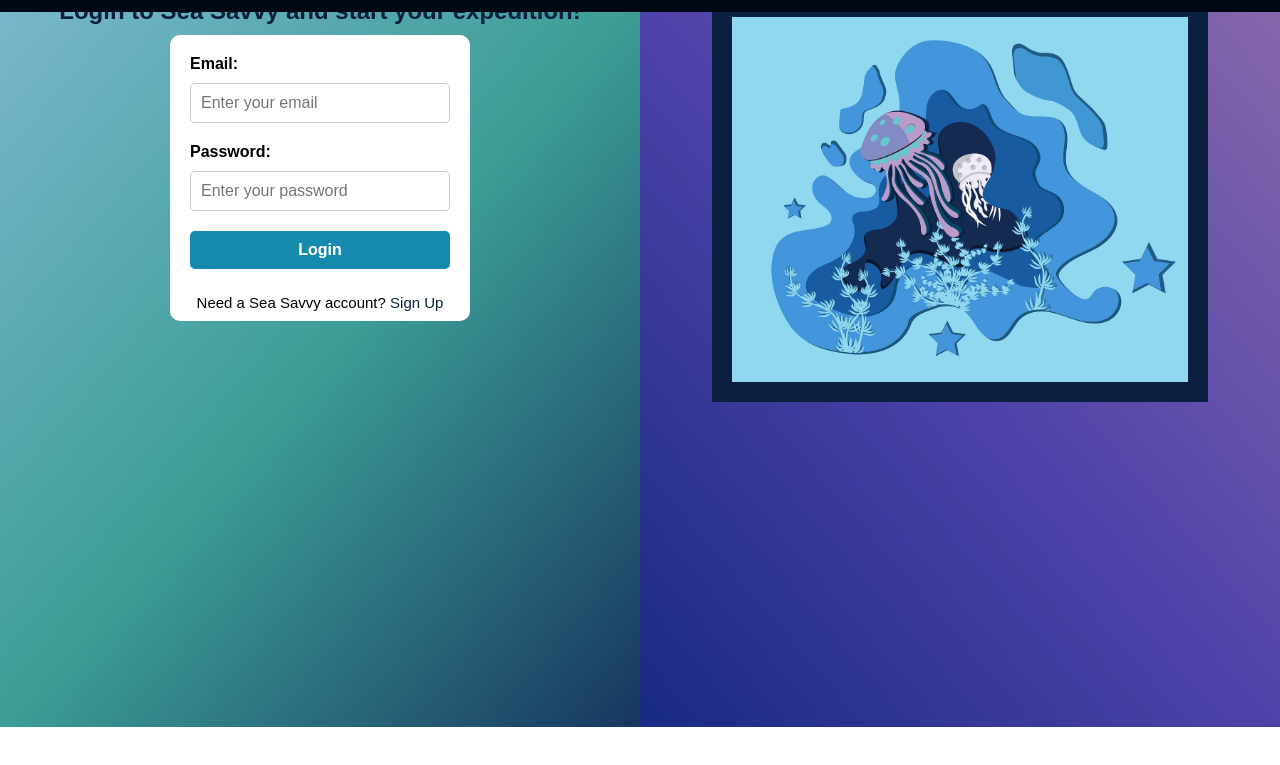
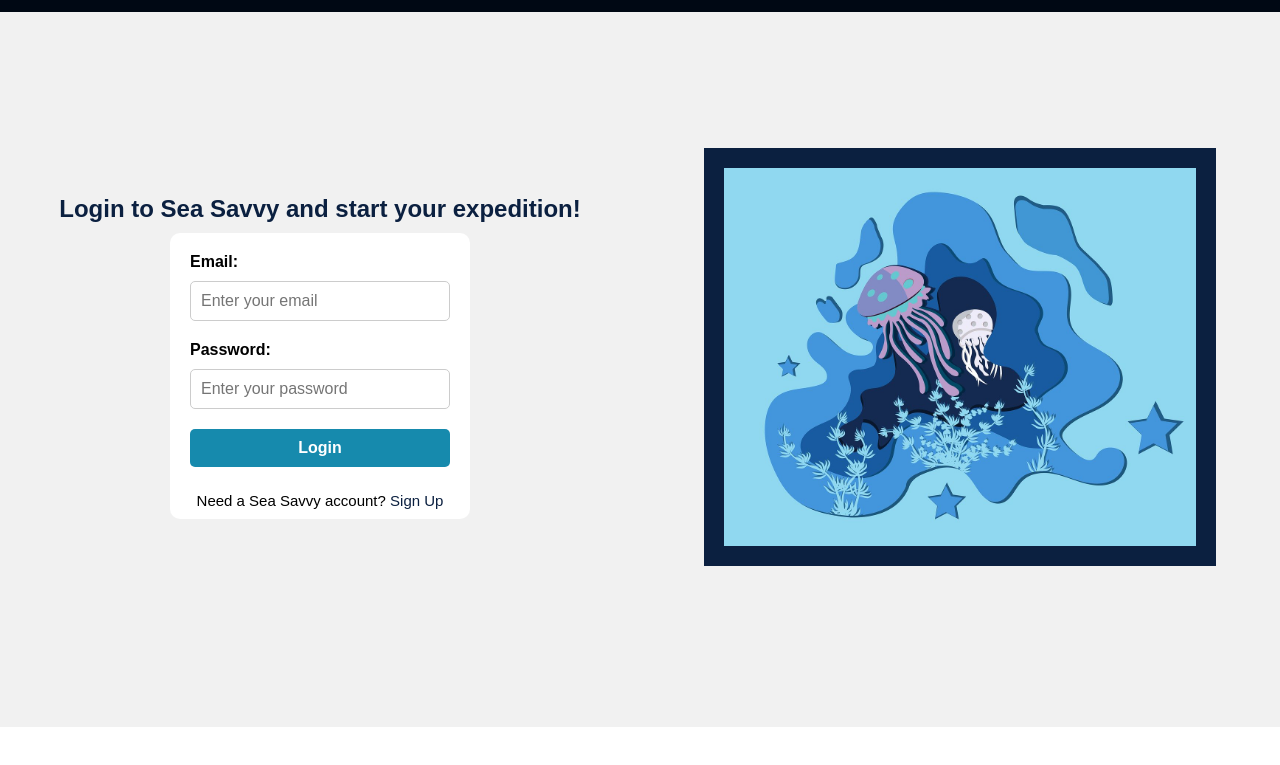
Before and after one commit to ishan-sp/sih2024, a website: page Frontend/public/login.html in a window 1280 px wide. Shown: the part 73-838 px from the top of the page. Drawn offline with Linux system fonts and the light colour scheme; a web font is replaced by a local one.

Commit message:
Add files via upload

```diff
--- a/Frontend/public/login.html
+++ b/Frontend/public/login.html
@@ -19,7 +19,7 @@
     <div class="split-container">
 
         <!-- Left side for login form -->
-        <div class="left-half">
+        <div class="left-half1">
             <div class="login-content">
                 <h2>Login to Sea Savvy and start your expedition!</h2>
                 <div class="login-form">
@@ -37,7 +37,7 @@
         </div>
 
         <!-- Right side for background image -->
-        <div class="right-half">
+        <div class="right-half1">
             <div class="image-box">
                 <img src="login.jpg" alt="Ocean Image">
             </div>
```
Also changed, not shown: Frontend/public/signup.html (+2 -2 lines).
